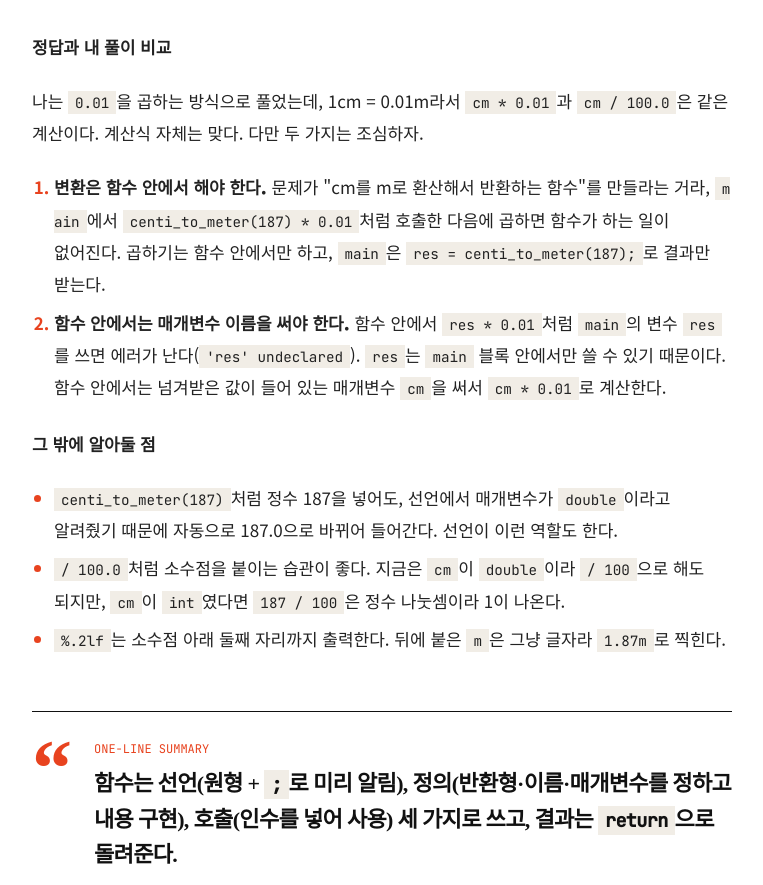
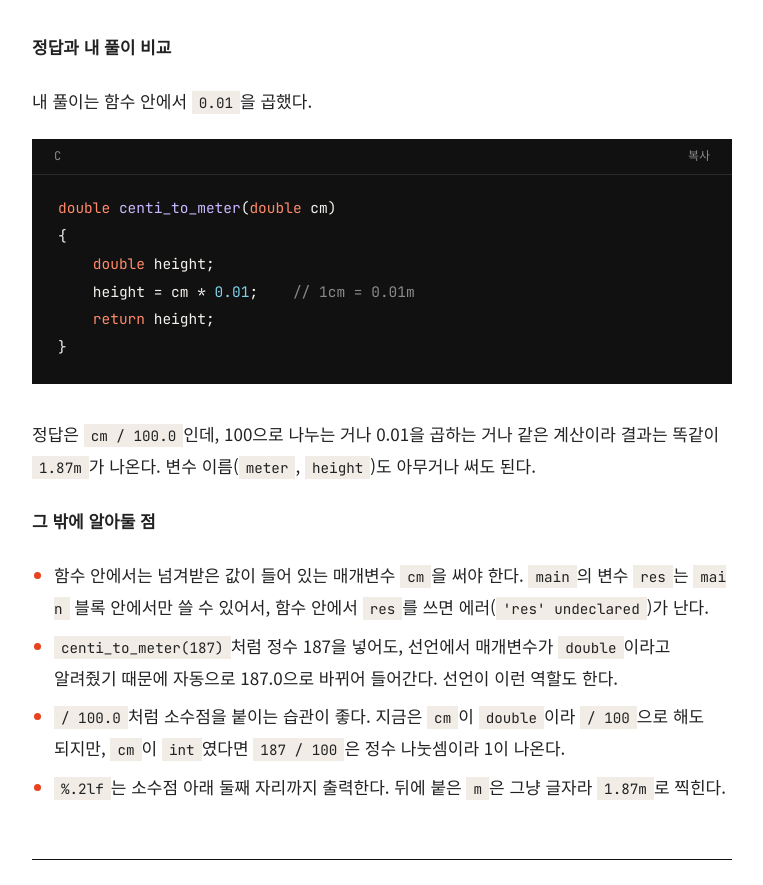
Before and after one commit to Leedonggeon123/C_STUDY, a plain HTML site: page ch07/index.html in a window 1280 px wide. Shown: the part 9165-10050 px from the top of the page, without its empty margins (396-1159 px from the left). Drawn offline with Linux system fonts and the light colour scheme.

Commit message:
Update index.html

```diff
--- a/ch07/index.html
+++ b/ch07/index.html
@@ -265,13 +265,17 @@ double centi_to_meter(double cm)      // 함수 정의
 }</code></pre></div>
 <div class="codewrap"><div class="bar"><span>OUTPUT</span><button class="copy" type="button">복사</button></div><pre class="hl"><code>1.87m</code></pre></div>
 <p><strong>정답과 내 풀이 비교</strong></p>
-<p>나는 <code>0.01</code>을 곱하는 방식으로 풀었는데, 1cm = 0.01m라서 <code>cm * 0.01</code>과 <code>cm / 100.0</code>은 같은 계산이다. 계산식 자체는 맞다. 다만 두 가지는 조심하자.</p>
-<ol>
-<li><strong>변환은 함수 안에서 해야 한다.</strong> 문제가 "cm를 m로 환산해서 반환하는 함수"를 만들라는 거라, <code>main</code>에서 <code>centi_to_meter(187) * 0.01</code>처럼 호출한 다음에 곱하면 함수가 하는 일이 없어진다. 곱하기는 함수 안에서만 하고, <code>main</code>은 <code>res = centi_to_meter(187);</code>로 결과만 받는다.</li>
-<li><strong>함수 안에서는 매개변수 이름을 써야 한다.</strong> 함수 안에서 <code>res * 0.01</code>처럼 <code>main</code>의 변수 <code>res</code>를 쓰면 에러가 난다(<code>'res' undeclared</code>). <code>res</code>는 <code>main</code> 블록 안에서만 쓸 수 있기 때문이다. 함수 안에서는 넘겨받은 값이 들어 있는 매개변수 <code>cm</code>을 써서 <code>cm * 0.01</code>로 계산한다.</li>
-</ol>
+<p>내 풀이는 함수 안에서 <code>0.01</code>을 곱했다.</p>
+<div class="codewrap"><div class="bar"><span>C</span><button class="copy" type="button">복사</button></div><pre class="hl"><code class="language-c">double centi_to_meter(double cm)
+{
+    double height;
+    height = cm * 0.01;    // 1cm = 0.01m
+    return height;
+}</code></pre></div>
+<p>정답은 <code>cm / 100.0</code>인데, 100으로 나누는 거나 0.01을 곱하는 거나 같은 계산이라 결과는 똑같이 <code>1.87m</code>가 나온다. 변수 이름(<code>meter</code>, <code>height</code>)도 아무거나 써도 된다.</p>
 <p><strong>그 밖에 알아둘 점</strong></p>
 <ul>
+<li>함수 안에서는 넘겨받은 값이 들어 있는 매개변수 <code>cm</code>을 써야 한다. <code>main</code>의 변수 <code>res</code>는 <code>main</code> 블록 안에서만 쓸 수 있어서, 함수 안에서 <code>res</code>를 쓰면 에러(<code>'res' undeclared</code>)가 난다.</li>
 <li><code>centi_to_meter(187)</code>처럼 정수 187을 넣어도, 선언에서 매개변수가 <code>double</code>이라고 알려줬기 때문에 자동으로 187.0으로 바뀌어 들어간다. 선언이 이런 역할도 한다.</li>
 <li><code>/ 100.0</code>처럼 소수점을 붙이는 습관이 좋다. 지금은 <code>cm</code>이 <code>double</code>이라 <code>/ 100</code>으로 해도 되지만, <code>cm</code>이 <code>int</code>였다면 <code>187 / 100</code>은 정수 나눗셈이라 1이 나온다.</li>
 <li><code>%.2lf</code>는 소수점 아래 둘째 자리까지 출력한다. 뒤에 붙은 <code>m</code>은 그냥 글자라 <code>1.87m</code>로 찍힌다.</li>
```
